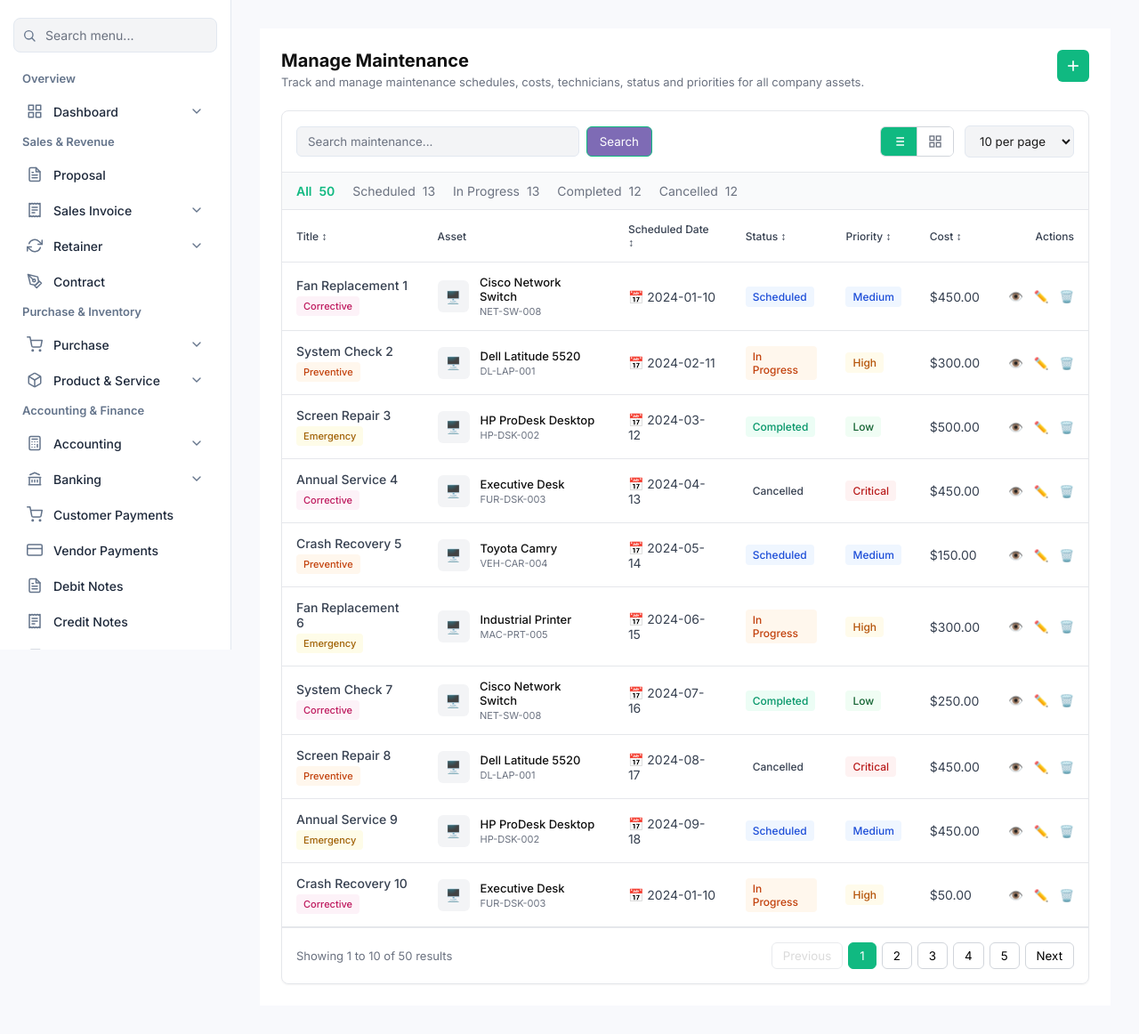
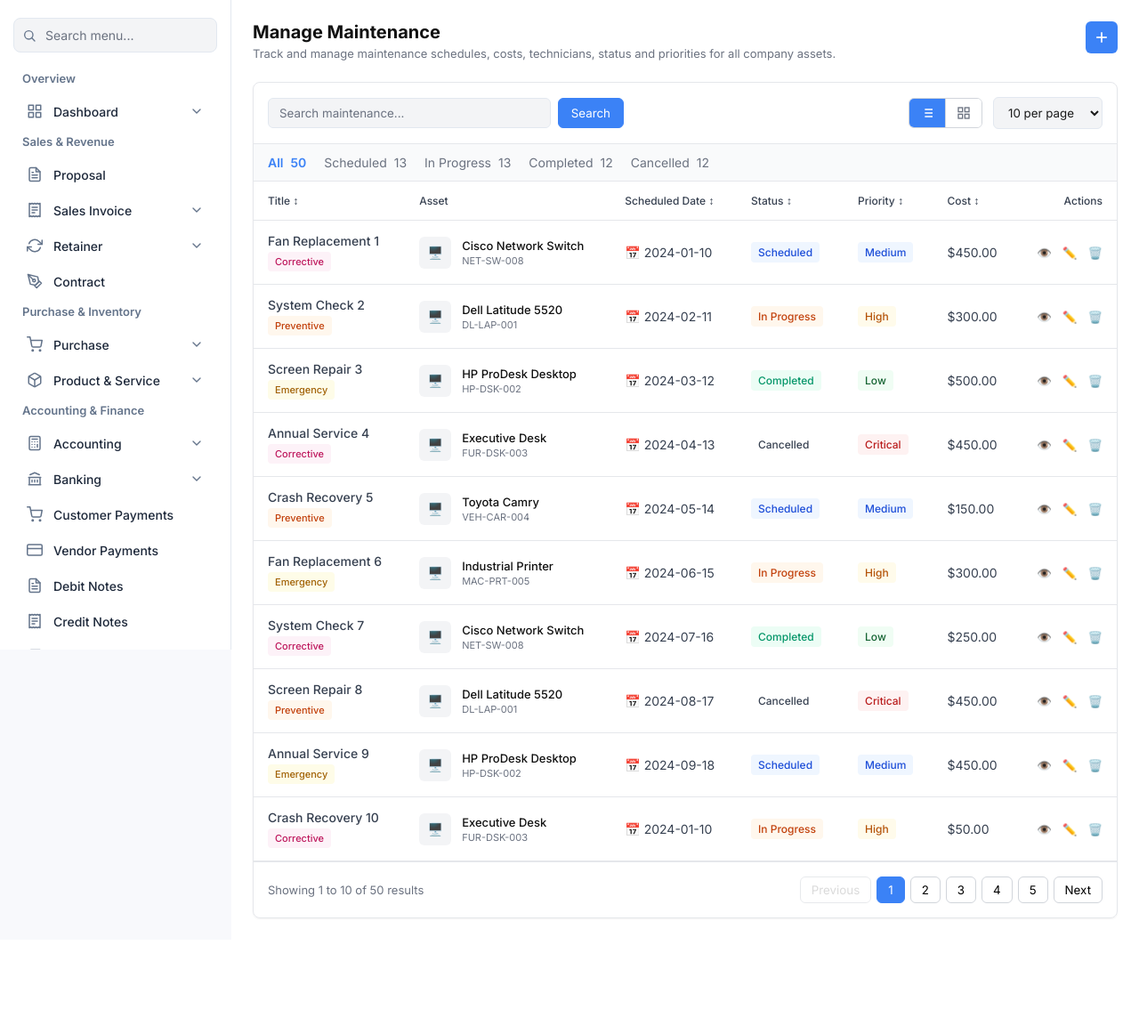
Before and after one commit to MahnoorMAK/LedgeInvo, a Laravel app: template resources/views/Pages/Assets/Maintainance.blade.php in a window 1280 px wide. Shown: the part 70-1232 px from the top of the page at 89% size. After the commit the page ends 1102 px from the top, so only its background shows below. Run offline with Laravel 12, Linux system fonts and the light colour scheme; the template is opened without the code that fills it, so the values that code supplies are empty.

Commit message:
refactor styles in Maintainance page

```diff
--- a/resources/views/Pages/Assets/Maintainance.blade.php
+++ b/resources/views/Pages/Assets/Maintainance.blade.php
@@ -2,31 +2,92 @@
 
 @section('title', 'Manage Maintenance')
 @section('content')
+
+<!-- AGGRESSIVE OVERRIDE TO REMOVE WRAPPER MARGINS, PADDING, AND FORCE WHITE BACKGROUND -->
+<style>
+    /* Reset the entire document and common wrapper classes */
+    html, body {
+        margin: 0 !important;
+        padding: 0 !important;
+        background-color: #ffffff !important;
+        width: 100% !important;
+        max-width: 100% !important;
+        overflow-x: hidden;
+    }
+
+    /* Target every possible container that might have padding */
+    #app, main, .main, .app-main, .main-content, .content, .content-wrapper,
+    .page-wrapper, .app-content, .container, .container-fluid, .page-content {
+        margin: 0 !important;
+        padding: 0 !important;
+        background-color: #ffffff !important;
+        width: 100% !important;
+        max-width: 100% !important;
+        box-shadow: none !important;
+        border: none !important;
+    }
+
+    /* Specifically target the direct child of the body or #app to remove any residual margin */
+    body > div, #app > div {
+        margin: 0 !important;
+        padding: 0 !important;
+    }
+</style>
+
 <section id="mm-app">
     <style>
-        #mm-app { font-family: system-ui, -apple-system, sans-serif; color: #374151; background: #fff; padding: 24px; box-sizing: border-box; font-size: 14px; }
+        #mm-app {
+            font-family: system-ui, -apple-system, sans-serif;
+            color: #374151;
+            background: #ffffff; /* Changed to white */
+            padding: 24px;
+            box-sizing: border-box;
+            font-size: 14px;
+            width: 100%;
+            max-width: 100%;
+            margin: 0;
+            display: block;
+
+            /* Bright Blue Theme Variables */
+            --primary: #3b82f6;
+            --primary-hover: #2563eb;
+            --primary-light: #eff6ff;
+        }
         #mm-app * { box-sizing: border-box; }
         .mm-header { display: flex; justify-content: space-between; margin-bottom: 24px; }
         .mm-header h2 { margin: 0 0 4px 0; font-size: 20px; color: #111; }
         .mm-header p { margin: 0; color: #6b7280; font-size: 13px; }
-        .btn-add { background: #10b981; color: #fff; border: none; border-radius: 6px; width: 36px; height: 36px; cursor: pointer; display: flex; align-items: center; justify-content: center; }
+
+        /* Changed to Bright Blue */
+        .btn-add { background: var(--primary); color: #fff; border: none; border-radius: 6px; width: 36px; height: 36px; cursor: pointer; display: flex; align-items: center; justify-content: center; transition: background 0.2s; }
+        .btn-add:hover { background: var(--primary-hover); }
+
         .mm-card { border: 1px solid #e5e7eb; border-radius: 8px; overflow: hidden; box-shadow: 0 1px 2px rgba(0,0,0,0.05); }
 
         .toolbar { padding: 16px; display: flex; justify-content: space-between; align-items: center; border-bottom: 1px solid #e5e7eb; flex-wrap: wrap; gap: 12px; }
         .search-group { display: flex; gap: 8px; flex: 1; max-width: 400px; }
         .search-input { flex: 1; padding: 8px 12px; border: 1px solid #d1d5db; border-radius: 6px; outline: none; }
+        .search-input:focus { border-color: var(--primary); box-shadow: 0 0 0 2px rgba(59,130,246,0.2); }
         .btn { padding: 8px 14px; border-radius: 6px; border: 1px solid #d1d5db; background: #fff; cursor: pointer; display: inline-flex; align-items: center; gap: 6px; }
-        .btn-primary { background: #10b981; color: #fff; border-color: #10b981; }
+
+        /* Changed to Bright Blue */
+        .btn-primary { background: var(--primary); color: #fff; border-color: var(--primary); }
+        .btn-primary:hover { background: var(--primary-hover); border-color: var(--primary-hover); }
 
         .view-toggles { display: flex; border: 1px solid #d1d5db; border-radius: 6px; overflow: hidden; }
         .view-btn { padding: 8px 12px; background: #fff; border: none; cursor: pointer; color: #6b7280; display: flex; }
         .view-btn:first-child { border-right: 1px solid #d1d5db; }
-        .view-btn.active { background: #10b981; color: #fff; }
+
+        /* Changed to Bright Blue */
+        .view-btn.active { background: var(--primary); color: #fff; }
+
         .select-input { padding: 8px 12px; border: 1px solid #d1d5db; border-radius: 6px; outline: none; cursor: pointer; }
 
         .tabs { display: flex; gap: 20px; padding: 12px 16px; border-bottom: 1px solid #e5e7eb; background: #f9fafb; overflow-x: auto; }
         .tab { display: flex; gap: 8px; color: #6b7280; cursor: pointer; white-space: nowrap; }
-        .tab.active { color: #10b981; font-weight: 600; }
+
+        /* Changed to Bright Blue */
+        .tab.active { color: var(--primary); font-weight: 600; }
 
         .table-wrapper { width: 100%; overflow-x: auto; }
         .mm-table { width: 100%; border-collapse: collapse; text-align: left; }
@@ -64,7 +125,9 @@
         .page-btn { padding: 6px 12px; border: 1px solid #d1d5db; background: #fff; border-radius: 6px; cursor: pointer; }
         .page-btn:disabled { opacity: 0.5; cursor: not-allowed; }
         .page-num { padding: 6px 12px; border: 1px solid #d1d5db; background: #fff; border-radius: 6px; cursor: pointer; }
-        .page-num.active { background: #10b981; color: #fff; border-color: #10b981; }
+
+        /* Changed to Bright Blue */
+        .page-num.active { background: var(--primary); color: #fff; border-color: var(--primary); }
     </style>
 
     <div class="mm-header">
```
